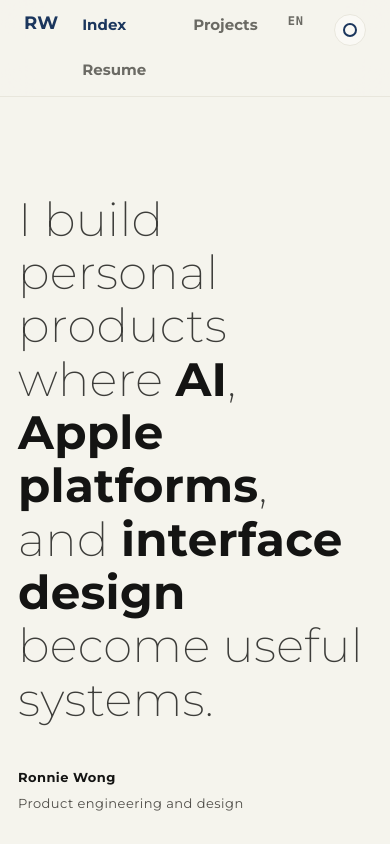
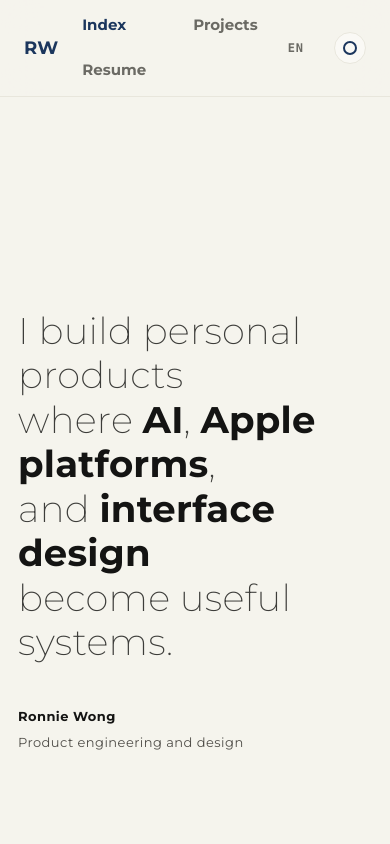
Before and after one commit to qoli/RonnieCC, a plain HTML site: page index.html in a window 390 px wide. Shown: the top 844 px of the page. Drawn offline with Linux system fonts and the light colour scheme.

Commit message:
Refine mobile header and index typography

```diff
--- a/styles.css
+++ b/styles.css
@@ -1440,9 +1440,19 @@ blockquote {
     flex-wrap: wrap;
   }
 
+  .site-header,
+  .nav {
+    align-items: center;
+  }
+
   .nav {
     flex: 1;
     justify-content: space-between;
+  }
+
+  .language-toggle,
+  .theme-toggle {
+    flex-shrink: 0;
   }
 
   .hero {
@@ -1457,8 +1467,8 @@ blockquote {
   }
 
   .index-statement h1 {
-    font-size: clamp(34px, 12vw, 50px);
-    line-height: 1.14;
+    font-size: clamp(28px, 9.5vw, 40px);
+    line-height: 1.2;
   }
 
   .index-note {
```
